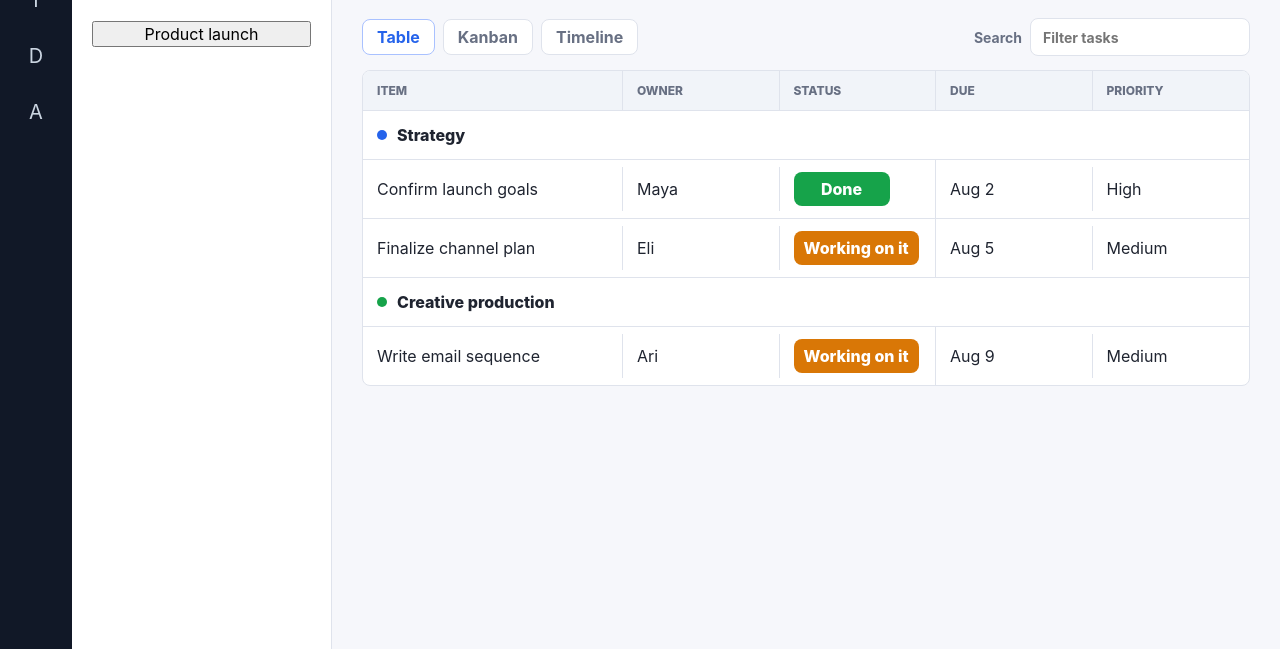
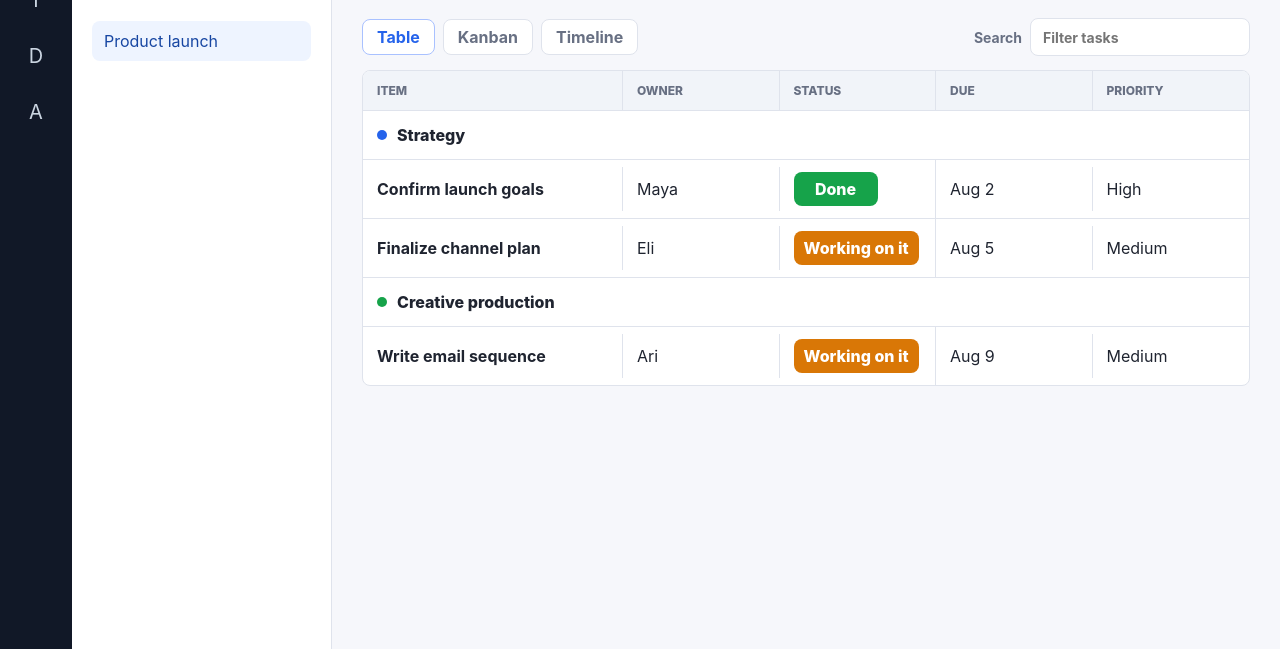
Before and after one commit to BrandDevGrp/Monday, a website: page index.html in a window 1280 px wide. Shown: the part 151-800 px from the top of the page. Drawn offline with Linux system fonts and the light colour scheme; no server answers.

```diff
--- a/styles.css
+++ b/styles.css
@@ -142,15 +142,17 @@ h2 {
   gap: 8px;
 }
 
-.board-list a {
+.board-list button {
+  border: 0;
   border-radius: 8px;
+  background: transparent;
   color: var(--ink);
   padding: 10px 12px;
-  text-decoration: none;
+  text-align: left;
 }
 
-.board-list a.selected,
-.board-list a:hover {
+.board-list button.selected,
+.board-list button:hover {
   background: #eef4ff;
   color: #1746a2;
 }
@@ -239,7 +241,7 @@ h2 {
 }
 
 .board-table {
-  overflow: hidden;
+  overflow-x: auto;
   border: 1px solid var(--line);
   border-radius: 8px;
   background: var(--panel);
@@ -248,7 +250,6 @@ h2 {
 .table-head,
 .task-row {
   display: grid;
-  grid-template-columns: minmax(230px, 1.4fr) minmax(130px, 0.6fr) 140px 130px 120px;
   align-items: center;
   min-width: 820px;
 }
@@ -299,6 +300,11 @@ h2 {
   color: var(--ink);
 }
 
+.item-name {
+  color: var(--ink);
+  font-weight: 700;
+}
+
 .owner {
   display: flex;
   align-items: center;
@@ -322,12 +328,21 @@ h2 {
 .pill {
   display: inline-flex;
   justify-content: center;
-  min-width: 96px;
+  max-width: 100%;
+  min-width: 84px;
   border: 0;
   border-radius: 8px;
   padding: 7px 10px;
   color: #fff;
   font-weight: 800;
+  white-space: normal;
+}
+
+.empty-state {
+  border-top: 1px solid var(--line);
+  color: var(--muted);
+  padding: 20px;
+  font-weight: 700;
 }
 
 .status-working {
```
